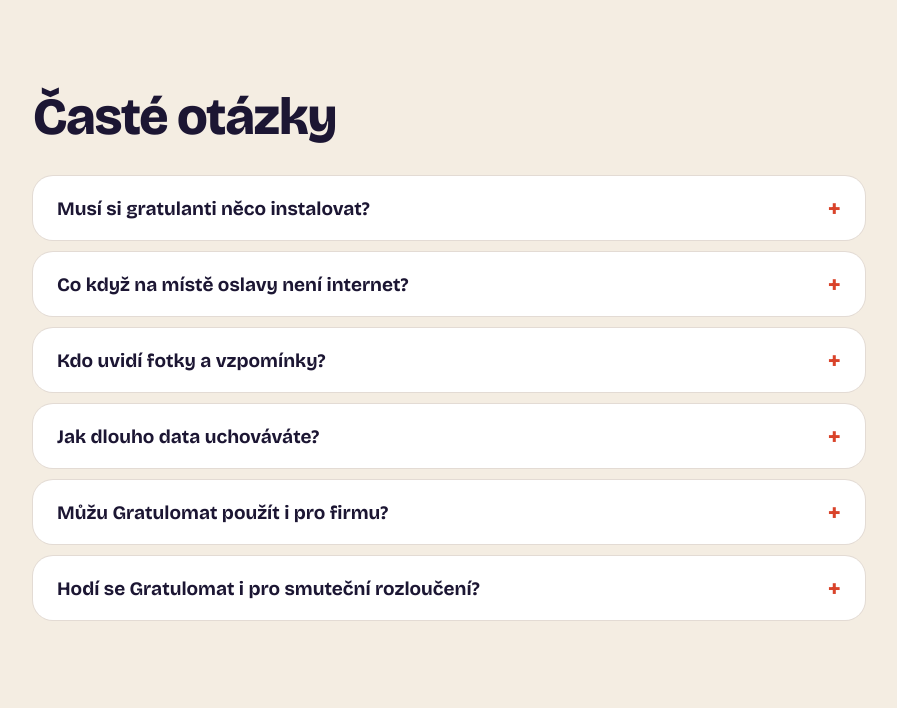
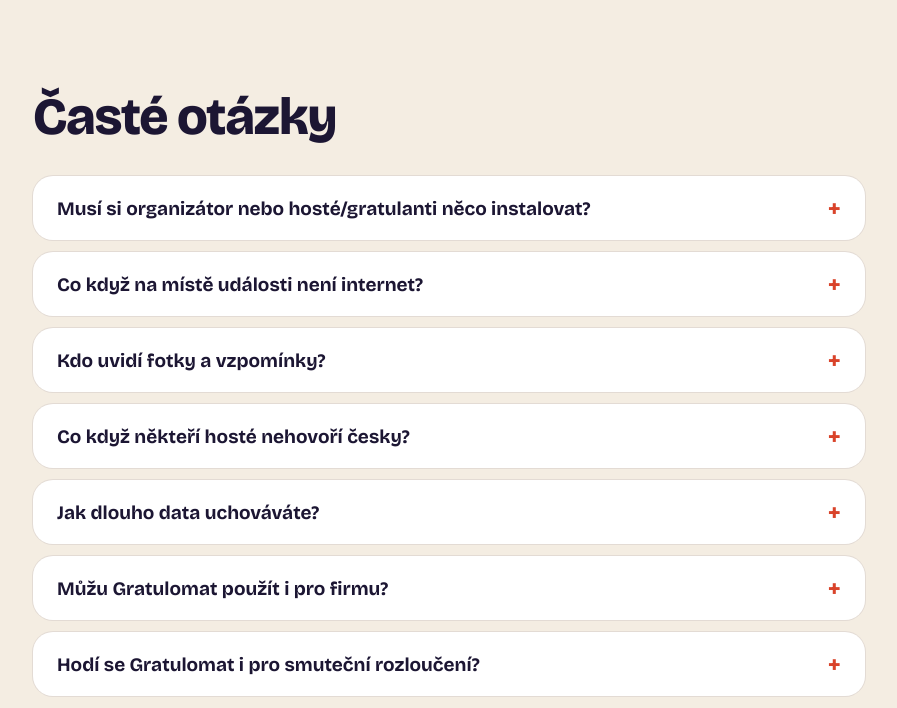
Before and after one commit to adamlescisin/gratulomat, a Laravel app: template resources/views/site/landing.blade.php in a window 1280 px wide. Shown: the part 4579-5287 px from the top of the page, without its empty margins (31-928 px from the left). Run offline with Laravel 12, Linux system fonts and the light colour scheme; the template is opened without the code that fills it, so the values that code supplies are empty.

Commit message:
Landing: úpravy častých otázek (internet na místě události, instalace, jazyky, sdílení prezentace, firmy)
Co-Authored-By: Claude Opus 5.5 <noreply@anthropic.com>
Claude-Session: https://claude.ai/code/session_011Vx33dMDiSenubt4vH6FMa

```diff
--- a/resources/views/site/landing.blade.php
+++ b/resources/views/site/landing.blade.php
@@ -164,12 +164,13 @@
     <h2 class="h2">Časté otázky</h2>
     <div class="faq">
       @foreach ([
-        ['Musí si gratulanti něco instalovat?', 'Ne. Stačí otevřít osobní odkaz v mobilu nebo počítači. Žádná aplikace, žádné heslo.'],
-        ['Co když na místě oslavy není internet?', 'Den předem si stáhnete offline balíček a videoprezentaci pustíte z notebooku – bez připojení.'],
-        ['Kdo uvidí fotky a vzpomínky?', 'Jen pozvaní hosté a oslavenec. Soukromá přání vidí pouze oslavenec. Stránka se nezobrazuje ve vyhledávačích.'],
+        ['Musí si organizátor nebo hosté/gratulanti něco instalovat?', 'Ne. Stačí otevřít osobní odkaz v mobilu nebo počítači. Žádná aplikace, žádné heslo.'],
+        ['Co když na místě události není internet?', 'Den předem si stáhnete offline balíček a videoprezentaci pustíte z notebooku – bez připojení.'],
+        ['Kdo uvidí fotky a vzpomínky?', 'Jen pozvaní hosté a oslavenec. Soukromá přání vidí pouze oslavenec. O sdílení výsledné prezentace rozhoduje organizátor. Stránka se nezobrazuje ve vyhledávačích.'],
+        ['Co když někteří hosté nehovoří česky?', 'Vůbec nevadí – každý organizátor nebo host si může přepnout svůj Gratulomat do jazyka dle libosti. Zatím máme češtinu, angličtinu a němčinu, další jazyky budeme přidávat průběžně.'],
         ['Jak dlouho data uchováváte?', 'Podle tarifu 1 až 12 měsíců po oslavě. Pak je smažeme, pokud si archiv neprodloužíte.'],
-        ['Můžu Gratulomat použít i pro firmu?', 'Ano – pro výročí zaměstnanců a rozlučky nabízíme roční balíčky. Napište nám.'],
-        ['Hodí se Gratulomat i pro smuteční rozloučení?', 'Ano. U smutečního rozloučení mohou hosté posílat vzpomínky, fotky a kondolence i po datu rozloučení. Hravé prvky vypneme a použijeme klidný vzhled „Tichá vzpomínka“.'],
+        ['Můžu Gratulomat použít i pro firmu?', 'Ano – Gratulomat můžete využít i pro výročí či oslavu firmy, zaměstnanců, projektu nebo rozlučky. Nabízíme i zvýhodněné balíčky na míru – napište nám.'],
+        ['Hodí se Gratulomat i pro smuteční rozloučení?', 'Ano. U smutečního rozloučení mohou hosté posílat vzpomínky, fotky a kondolence i po datu rozloučení. Hravé prvky vypneme a použijeme klidnou šablonu „Smuteční“.'],
       ] as [$q, $a])
         <details><summary>{{ $q }}<span aria-hidden="true">+</span></summary><p>{{ $a }}</p></details>
       @endforeach
```
